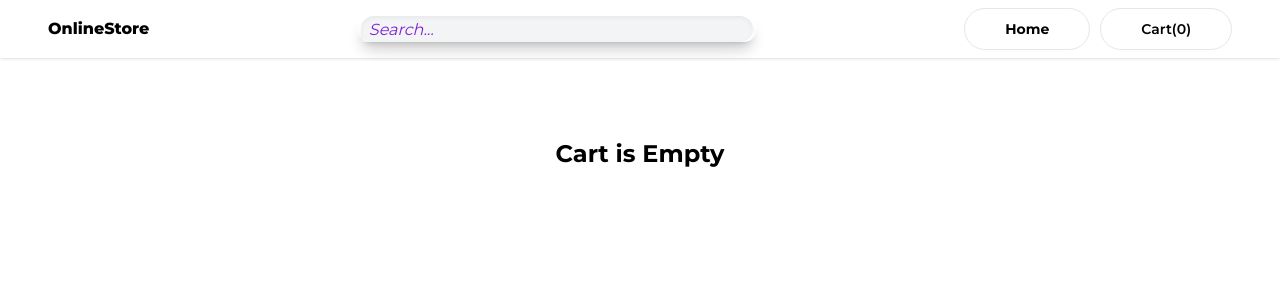
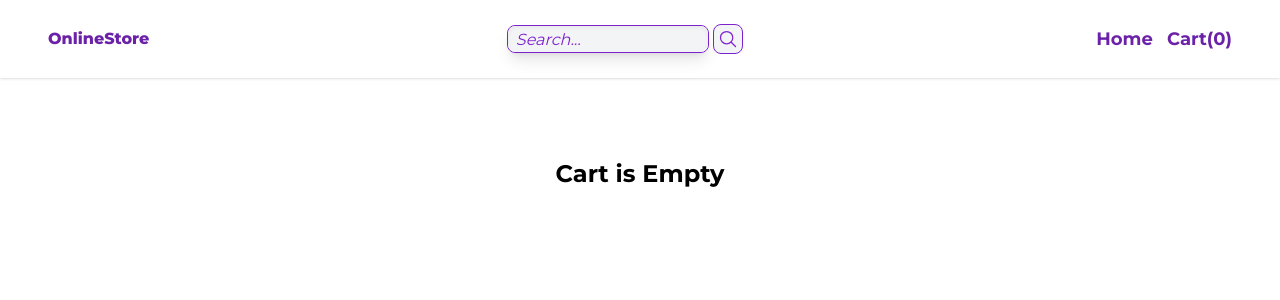
Before and after one commit to naushadraien/ecommerce-nextjs, a Next.js app: page /cart in a window 1280 px wide. Shown: the top 300 px of the page. Built offline with nearby package versions, Linux system fonts and the light colour scheme.

Commit message:
added colors

```diff
--- a/app/(.)product/[id]/page.tsx
+++ b/app/(.)product/[id]/page.tsx
@@ -69,8 +69,8 @@ function Modal() {
                 )}
                 <div className="flex-1 flex flex-col">
                   <div className="flex-1">
-                    <h4 className="font-semibold">{product?.title}</h4>
-                    <p className="font-medium text-sm">${product?.price}</p>
+                    <h4 className="font-semibold text-purple-700">{product?.title}</h4>
+                    <p className="font-medium text-sm"><span>Rs. </span>{product?.price}</p>
 
                     <div className="flex items-center text-sm my-4">
                       <p>{product?.rating.rate}</p>
@@ -82,7 +82,7 @@ function Modal() {
                             (_, i) => (
                               <StarIcon
                                 key={i}
-                                className="h-4 w-4 text-yellow-500"
+                                className="h-4 w-4 text-green-700"
                               />
                             )
                           )}
@@ -93,7 +93,7 @@ function Modal() {
                             (_, i) => (
                               <StarIconOutline
                                 key={i}
-                                className="h-4 w-4 text-yellow-500"
+                                className="h-4 w-4 text-green-700"
                               />
                             )
                           )}
--- a/app/page.tsx
+++ b/app/page.tsx
@@ -39,7 +39,7 @@ export default function Home() {
   return (
     <main className="min-h-screen max-w-7xl mx-auto px-8 xl:px-0 mt-32">
       <section className="flex flex-col space-y-12 pb-44">
-        <h1 className="text-5xl font-bold text-center">Products</h1>
+        <h1 className="text-5xl font-bold text-center text-purple-800 -mt-24">Products</h1>
         <div className="grid grid-cols-1 gap-y-10 gap-x-6 sm:grid-cols-2 lg:grid-cols-3 xl:grid-cols-4 xl:gap-x-8">
           {products.map((product) => (
             <Product key={product.id} {...product} />
--- a/app/product/[id]/page.tsx
+++ b/app/product/[id]/page.tsx
@@ -2,6 +2,7 @@ import ProductImage from "@/components/ProductImage";
 import { notFound } from "next/navigation";
 import { API } from "@/utility/page";
 import type { Metadata } from "next";
+import { AiOutlineStar } from "react-icons/ai";
 
 type Props = {
   params: {
@@ -20,14 +21,27 @@ async function ProductPage({ params: { id } }: Props) {
     const product: Product = await res.json();
 
     return (
-      <div className="max-w-5xl mx-auto flex flex-col md:flex-row items-center gap-8 px-4 mt-48 pb-10">
+      <div className="max-w-5xl mx-auto flex flex-col md:flex-row items-center gap-8 px-4 mt-32 pb-10">
         <ProductImage image={product.image} title={product.title} />
 
         <div className="divide-y">
           <div className="space-y-2 pb-8">
-            <h1 className="text-2xl md:text-4xl font-bold">{product.title}</h1>
+            <h1 className="text-2xl md:text-4xl font-bold text-purple-700">
+              {product.title}
+            </h1>
+            <div className="flex items-center">
+              <p className="bg-green-700 text-slate-50 flex justify-center items-center px-1 rounded-lg text-xs py-1 w-12 mr-2">
+                {product.rating.rate}{" "}
+                <span className="ml-1 text-sm">
+                  <AiOutlineStar />
+                </span>
+              </p>
+              <p className="text-blue-600 hover:underline cursor-pointer text-sm">
+                {product?.rating.count} Ratings
+              </p>
+            </div>
             <h2 className="text-gray-500 font-bold text-xl md:text-3xl">
-              ${product.price}
+              <span>Rs. </span>{product.price}
             </h2>
           </div>
 
--- a/components/Header.tsx
+++ b/components/Header.tsx
@@ -16,27 +16,27 @@ function Header() {
   return (
     <header className=" sticky top-0 bg-white z-50">
       <div className=" container max-w-full">
-        <div className="hidden lg:flex items-center px-4 md:px-12 py-2 justify-between shadow w-full">
+        <div className="hidden lg:flex items-center px-4 md:px-12 py-6 justify-between shadow w-full">
           <Link href="/">
-            <h2 className="font-extrabold">OnlineStore</h2>
+            <h2 className="font-extrabold text-purple-800">OnlineStore</h2>
           </Link>
 
           <SearchBar />
 
-          <div className="flex items-center space-x-2.5 text-sm">
+          <div className="flex items-center space-x-3.5 text-sm">
             {/* <button className="button bg-blue-600 text-white border-transparent hover:border-blue-600 hover:bg-transparent hover:text-black"> */}
             {/* Access the correct property from the state */}
             {/* Items: {cart.cartItems.length}
         </button> */}
 
             <Link href={"/"}>
-              <div className="font-bold button rounded-full  hover:bg-purple-700 hover:text-gray-50 hover:border-transparent">
+              <div className="text-purple-800 font-bold text-lg hover:text-purple-600">
                 Home
               </div>
             </Link>
 
             <Link href="/cart">
-              <button className="button rounded-full  hover:bg-purple-700 hover:text-gray-50 hover:border-transparent">
+              <button className="text-purple-800 font-bold text-lg hover:text-purple-600">
                 Cart({cart.cartItems.length})
               </button>
             </Link>
@@ -44,13 +44,13 @@ function Header() {
         </div>
         <div className="flex lg:hidden items-center px-4 md:px-12 justify-between w-full py-4">
           <Link href="/">
-            <h2 className="font-extrabold">OnlineStore</h2>
+            <h2 className="text-purple-800 font-extrabold">OnlineStore</h2>
           </Link>
           <button onClick={() => setMenu(!menu)}>
             {menu ? (
-              <IoMdClose className="text-3xl lg:hidden rotate-90" />
+              <IoMdClose className="text-3xl lg:hidden rotate-90 text-purple-800" />
             ) : (
-              <RxHamburgerMenu className="text-3xl lg:hidden" />
+              <RxHamburgerMenu className="text-3xl lg:hidden text-purple-800" />
             )}
           </button>
         </div>
@@ -67,13 +67,13 @@ function Header() {
                   </button> */}
 
               <Link href={"/"} className="flex my-2">
-                <div className="button rounded-full hover:bg-purple-700 hover:text-gray-50 hover:border-transparent">
+                <div className="text-purple-800 font-bold text-lg hover:text-purple-600">
                   Home
                 </div>
               </Link>
 
               <Link href="/cart">
-                <button className="button rounded-full hover:bg-purple-700 hover:text-gray-50 hover:border-transparent">
+                <button className=" text-purple-800 font-bold text-lg hover:text-purple-600">
                   Cart({cart.cartItems.length})
                 </button>
               </Link>
--- a/components/Product.tsx
+++ b/components/Product.tsx
@@ -1,7 +1,7 @@
 import Link from "next/link";
 import ProductImage from "./ProductImage";
-
-function Product({ id, title, price, description, image }: Product) {
+import { AiOutlineStar } from "react-icons/ai";
+function Product({ id, title, price, description, image, rating }: Product) {
   return (
     <>
       <Link
@@ -12,14 +12,20 @@ function Product({ id, title, price, description, image }: Product) {
           <ProductImage image={image} title={title} fill />
         </div>
 
-        <div className="font-semibold flex items-center justify-between mt-4 mb-1">
-          <p className="w-44 truncate">{title}</p>
-          <p>${price}</p>
+        <div className="font-semibold flex items-center justify-between flex-col mt-4 mb-1">
+          <p className="w-44 truncate text-purple-700">{title}</p>
+          <p className="italic text-sm w-64 line-clamp-2 text-gray-600 my-1">
+            {description}
+          </p>
+          <div className="flex">
+          <p className="bg-green-700 text-slate-50 flex justify-center items-center px-1 rounded-lg text-xs py-1">{rating.rate} <span className="ml-1 text-sm"><AiOutlineStar/></span></p>
+          <p className="text-gray-400 font-semibold ml-1">({rating.count})</p>
+          </div>
+          <p className="text-lg font-bold">
+            <span>Rs. </span>
+            {price}
+          </p>
         </div>
-
-        <p className="italic text-xs w-64 line-clamp-2 text-gray-600">
-          {description}
-        </p>
       </Link>
     </>
   );
--- a/components/SearchBar.tsx
+++ b/components/SearchBar.tsx
@@ -2,6 +2,7 @@ import { useEffect, useState } from "react";
 import { useDispatch } from "react-redux";
 import { setSearch } from "@/redux/slice/searchSlice";
 import { useRouter } from "next/navigation";
+import { IoSearchOutline } from "react-icons/io5";
 
 const SearchBar = () => {
   const dispatch = useDispatch();
@@ -18,28 +19,59 @@ const SearchBar = () => {
     dispatch(setSearch(searchData));
   }, [searchData, dispatch]);
 
-  const handleSearch = (e: React.FormEvent<HTMLFormElement>) => {
-    e.preventDefault();
+  //previously it was like
+  // const handleSearch = (e: React.FormEvent<HTMLFormElement>) => {
+  //   e.preventDefault();
+  //   if (!searchData.length) {
+  //     return;
+  //   }
+  //   router.push("/search");
+  // };
+
+  // const handleSearch = (e: React.FormEvent<HTMLFormElement>) => {
+  //   if (!searchData.length) {
+  //     return;
+  //   }
+  //   router.push("/search");
+  // };
+
+  //now after making the button function the below code for handle looks clean
+  const button = () => {
     if (!searchData.length) {
       return;
     }
     router.push("/search");
   };
 
+  const handleSearch = (e: React.FormEvent<HTMLFormElement>) => {
+    e.preventDefault();
+    button();
+  };
+
+  const handleSearchButton = () => {
+    button();
+  };
+
   return (
-    <div className="flex mx-1 w-3/4 md:max-w-[25rem] lg:w-[30rem] divide-x-[1px] divide-gray-600 rounded-full shadow-lg ">
+    <div className="flex mx-1 justify-center items-center w-3/4 md:max-w-[25rem] lg:w-[30rem] rounded-full">
       <form
-        className="flex mx-1 w-3/4 md:max-w-[25rem] lg:w-[30rem] divide-x-[1px] divide-gray-600 rounded-lg shadow-lg "
+        className="flex mx-1 divide-x-[1px] divide-gray-600 rounded-lg shadow-lg border-purple-700 border"
         onSubmit={handleSearch}
       >
         <input
-          className="h-[26px] max-md:w-36 focus:border-2 border-purple-700 placeholder:text-purple-700 bg-gray-100 flex-1 rounded-full rounded-bl-lg shadow-inner focus:outline-none pl-2 placeholder:italic py-[1px] hover:border"
+          className="h-[26px] max-md:w-36 focus:border-2 placeholder:text-purple-700 bg-gray-100 flex-1 rounded-lg shadow-inner focus:outline-none pl-2 placeholder:italic py-[1px] "
           type="text"
           placeholder="Search..."
           value={searchData}
           onChange={(e) => setSearchData(e.target.value)}
         />
       </form>
+      <button
+        className=" text-xl text-purple-700 bg-gray-100 px-1 py-1 rounded-lg cursor-pointer border-purple-700 border hover:border-purple-900"
+        onClick={handleSearchButton}
+      >
+        <IoSearchOutline />
+      </button>
     </div>
   );
 };
```
